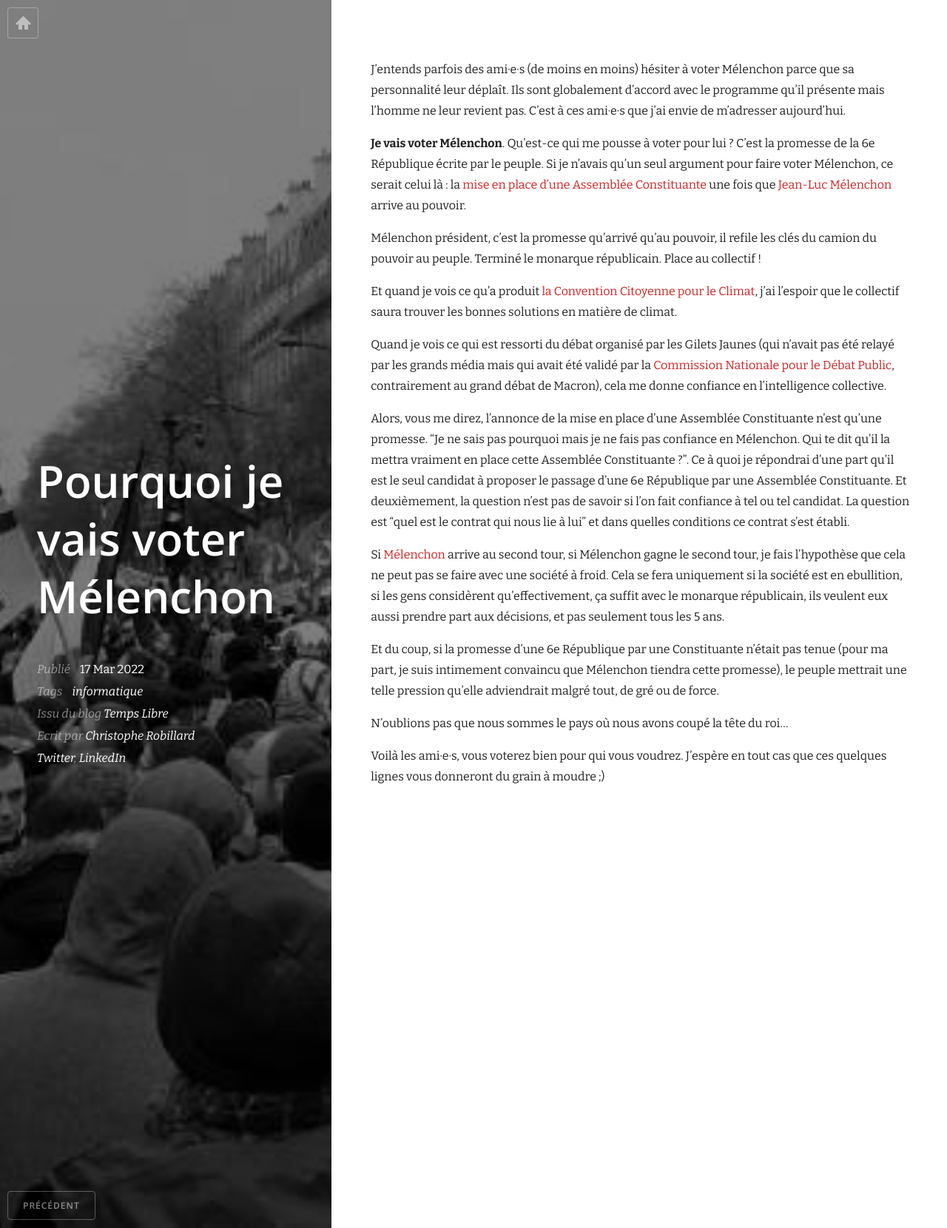
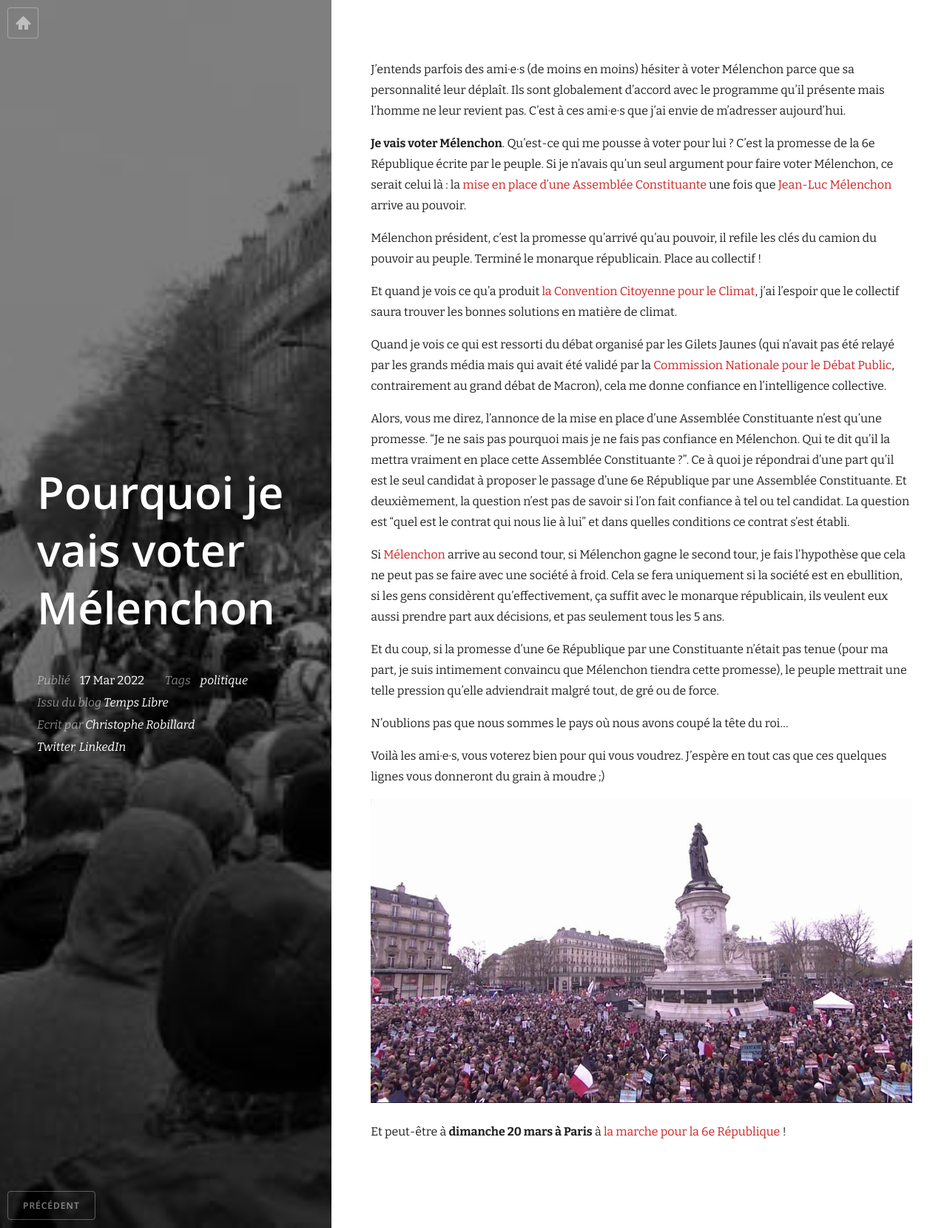
Before and after one commit to krichtof/krichtof.github.io, a Jekyll site: the page built from _posts/2022-03-17-pourquoi-je-vote-melenchon.md, in a window 1280 px wide. Shown: the whole page at 74% size. Built offline with Jekyll 4.4.1, drawn with Linux system fonts in a browser that asks for light colours; nearby versions of some CDN libraries.

Commit message:
add invit to marche 6e

```diff
--- a/_posts/2022-03-17-pourquoi-je-vote-melenchon.md
+++ b/_posts/2022-03-17-pourquoi-je-vote-melenchon.md
@@ -6,8 +6,9 @@ featured_image: /images/5-decembre.jpg
 published: true
 comments: false
 tags:
-- informatique
+- politique
 ---
+
 
 J'entends parfois des ami·e·s (de moins en moins) hésiter à voter Mélenchon parce que sa personnalité leur déplaît. Ils sont globalement d'accord avec le programme qu'il présente mais l'homme ne leur revient pas. C'est à ces ami·e·s que j'ai envie de m'adresser aujourd'hui.
 
@@ -30,3 +31,7 @@ Et du coup, si la promesse d'une 6e République par une Constituante n'était pa
 N'oublions pas que nous sommes le pays où nous avons coupé la tête du roi...
 
 Voilà les ami·e·s, vous voterez bien pour qui vous voudrez. J'espère en tout cas que ces quelques lignes vous donneront du grain à moudre ;)
+
+![Manif 6e Republique](/images/6erepu.jpg)
+
+Et peut-être à **dimanche 20 mars à Paris** à [la marche pour la 6e République](https://linsoumission.fr/2022/03/15/melenchon-marche-6eme-republique/) !
```
Also changed, not shown: images/6erepu.jpg (added).
